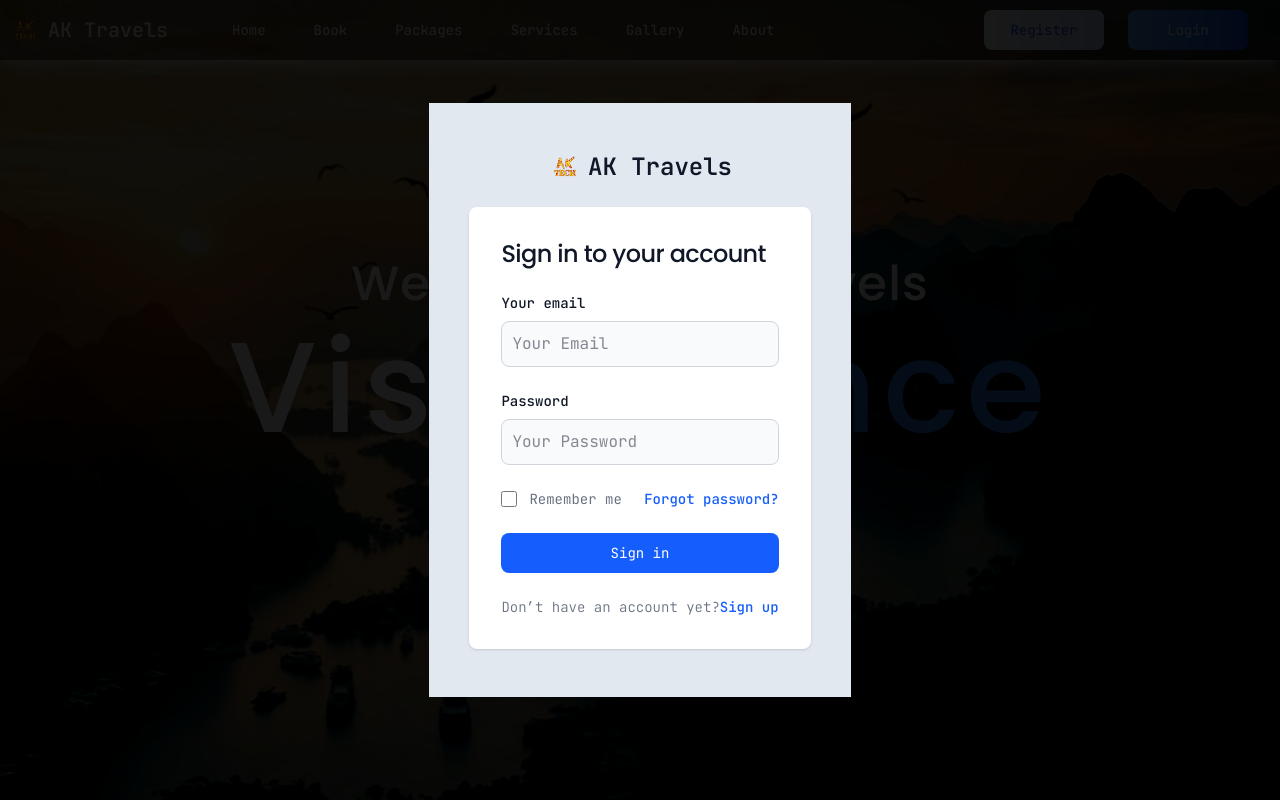
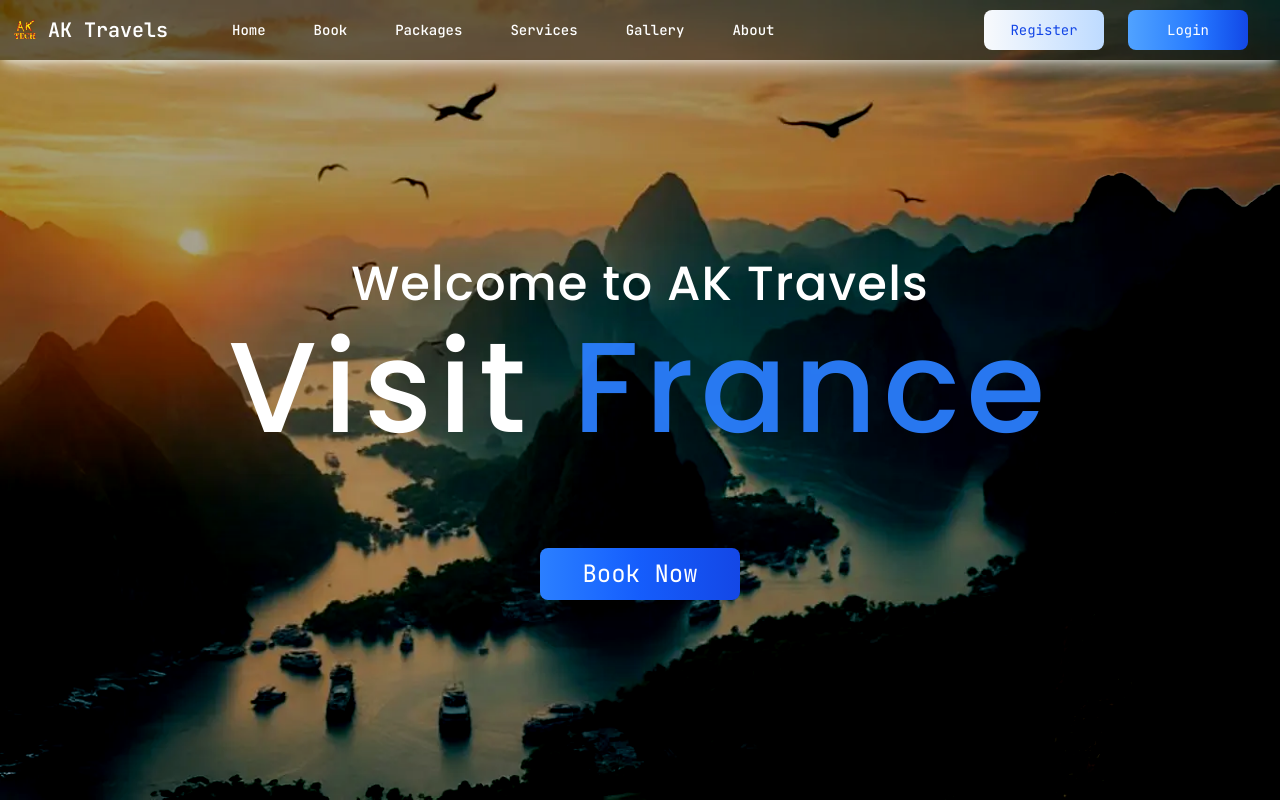
Before and after one commit to aktech27/jain-online-fe-project, a React (Vite) app: page / in a window 1280 px wide. Shown: the top 800 px of the page. Built offline with nearby package versions, Linux system fonts and the light colour scheme.

Commit message:
Modal changes -remove from app.tsx

```diff
--- a/src/App.tsx
+++ b/src/App.tsx
@@ -1,5 +1,4 @@
 import { Navbar, HeroSection, BookNow, Packages, Services, Gallery, About, Footer } from './components';
-import Modal from './components/General/Modal';
 
 const App = () => {
   return (
@@ -12,7 +11,6 @@ const App = () => {
       <Gallery />
       <About />
       <Footer />
-      <Modal />
     </>
   );
 };
```
